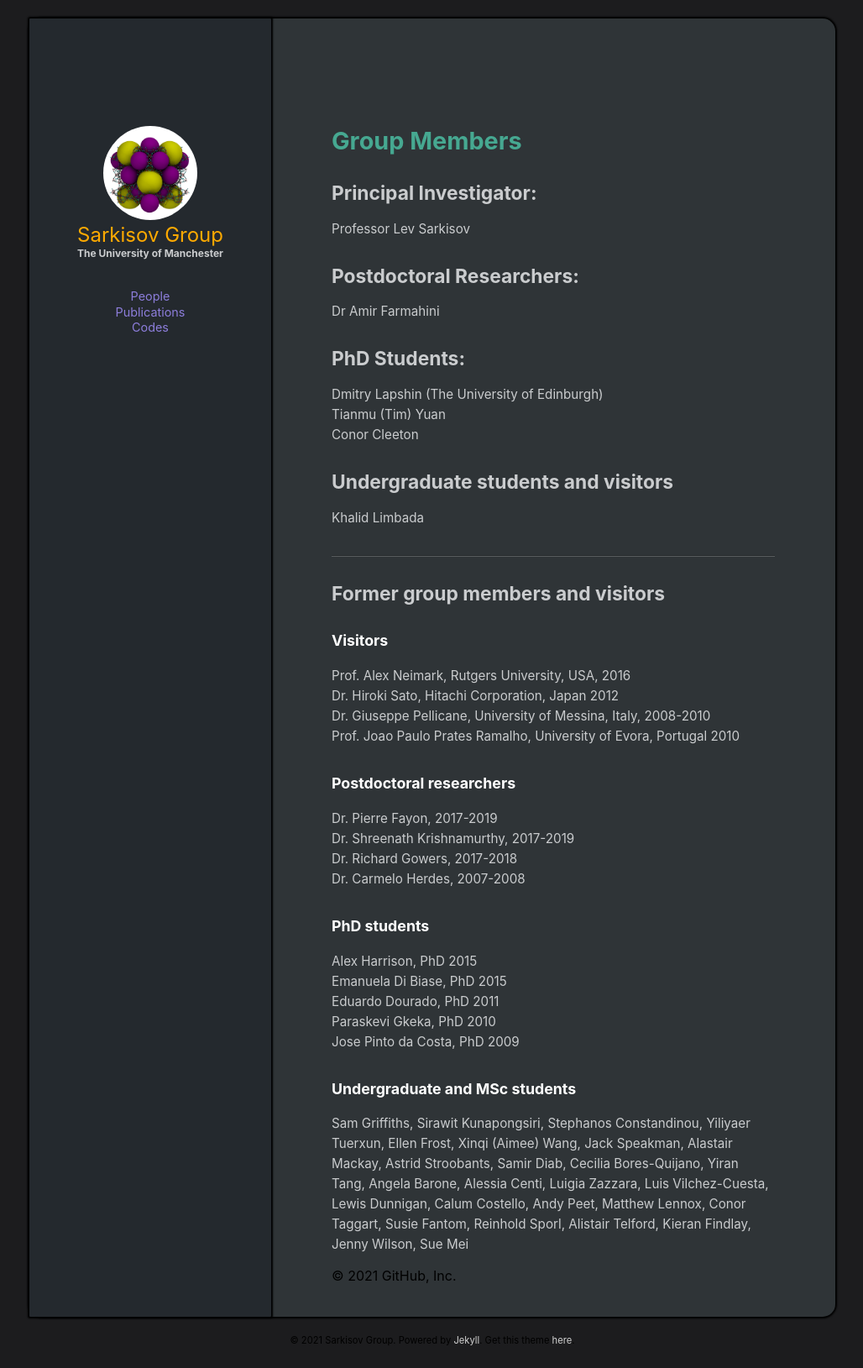
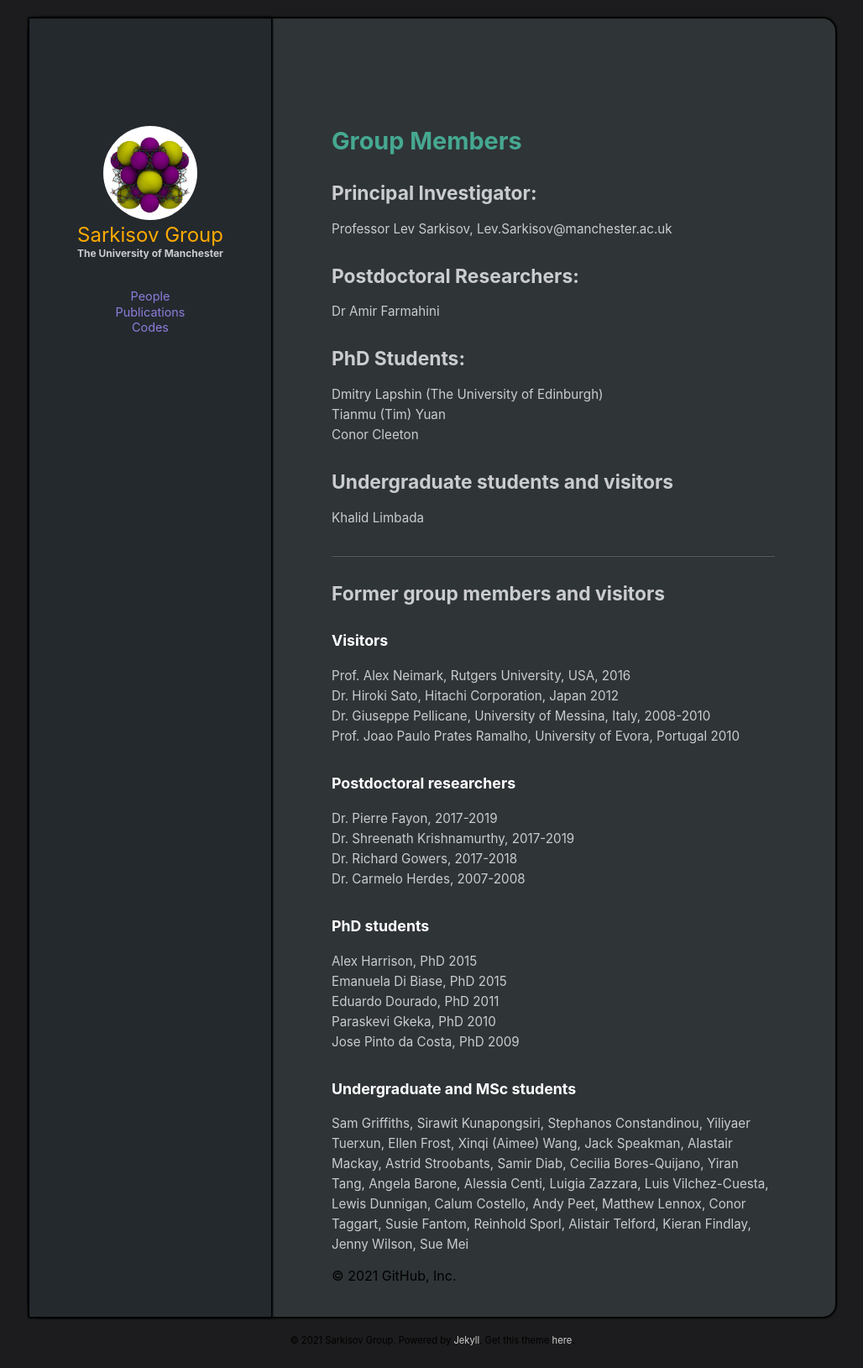
Before and after one commit to SarkisovGitHub/SarkisovGroup.github.io, a Jekyll site: the page built from People.md, in a window 1280 px wide. Shown: the whole page at 84% size, without its empty margins (125-1153 px from the left). Built offline with Jekyll 4.4.1, drawn with Linux system fonts in a browser that asks for light colours.

Commit message:
Update People.md

```diff
--- a/People.md
+++ b/People.md
@@ -4,7 +4,7 @@ layout: standard
 ---
 
 ## Principal Investigator:
-Professor Lev Sarkisov
+Professor Lev Sarkisov, Lev.Sarkisov@manchester.ac.uk
 
 ## Postdoctoral Researchers:
 Dr Amir Farmahini
```
